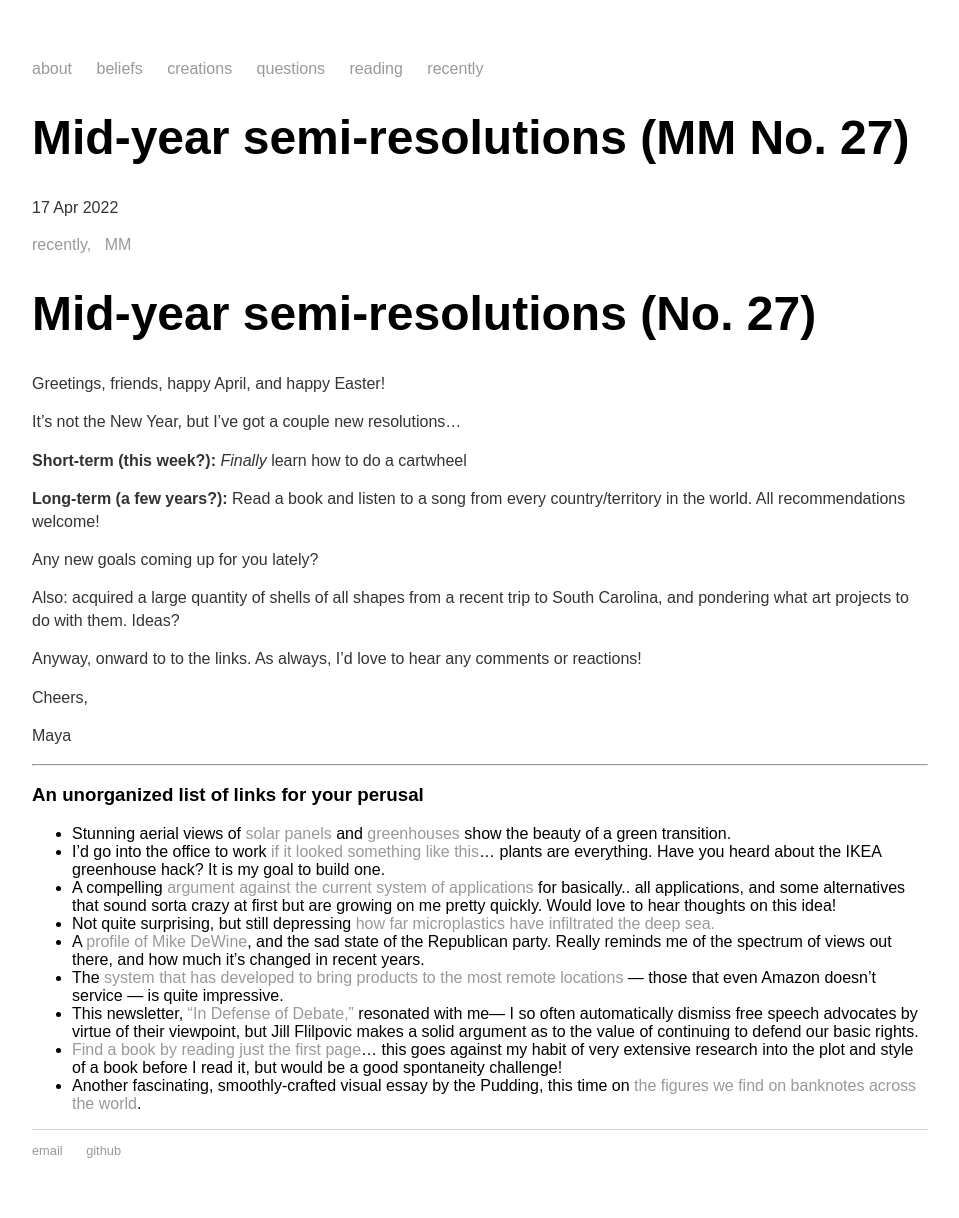
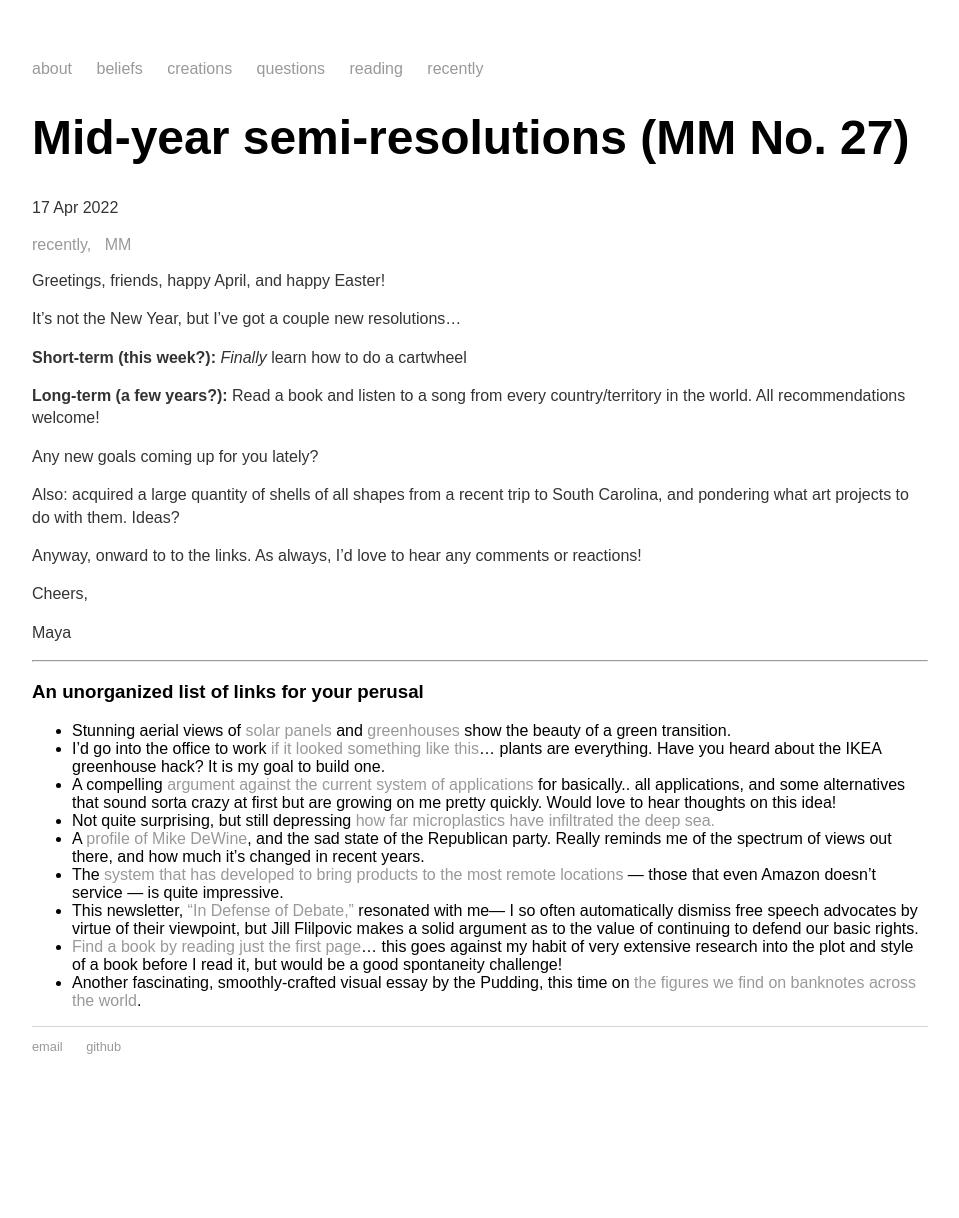
Before and after one commit to mayasheth/mayasheth.github.io, a Jekyll site: the page built from _posts/2022-04-17-MM27-mid-year-semi-resolutions.md, in a window 1280 px wide. Shown: the whole page, without its empty margins (160-1119 px from the left). Built offline with Jekyll 4.4.1, drawn with Linux system fonts in a browser that asks for light colours; after the commit the page ends 1114 px from its top, so only the background shows below that.

Commit message:
Update 2022-04-17-MM27-mid-year-semi-resolutions.md

```diff
--- a/_posts/2022-04-17-MM27-mid-year-semi-resolutions.md
+++ b/_posts/2022-04-17-MM27-mid-year-semi-resolutions.md
@@ -5,8 +5,6 @@ categories: recently, MM
 date: 2022-04-17
 
 ---
-
-# Mid-year semi-resolutions (No. 27)
 
 Greetings, friends, happy April, and happy Easter!
 
```
